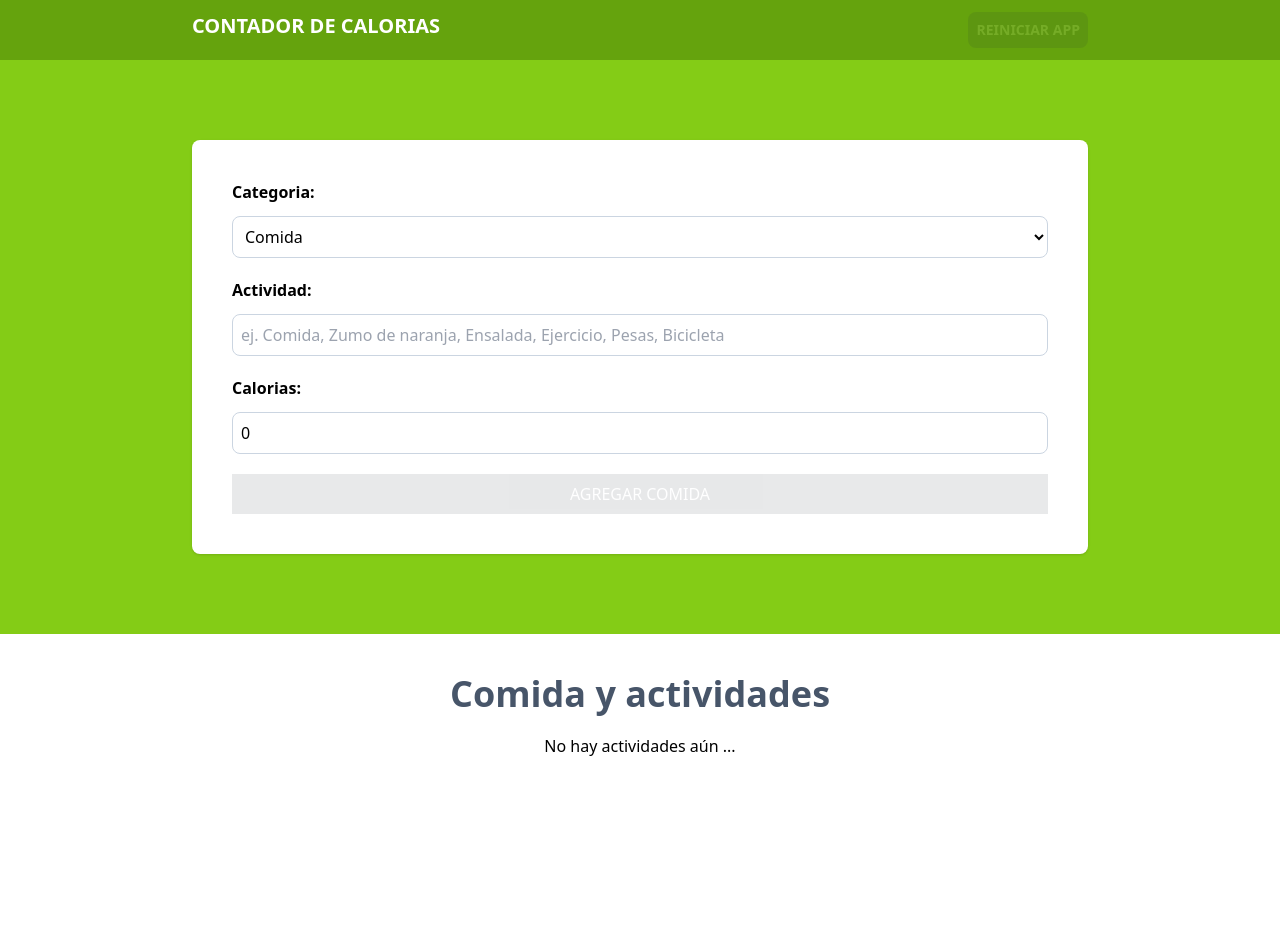
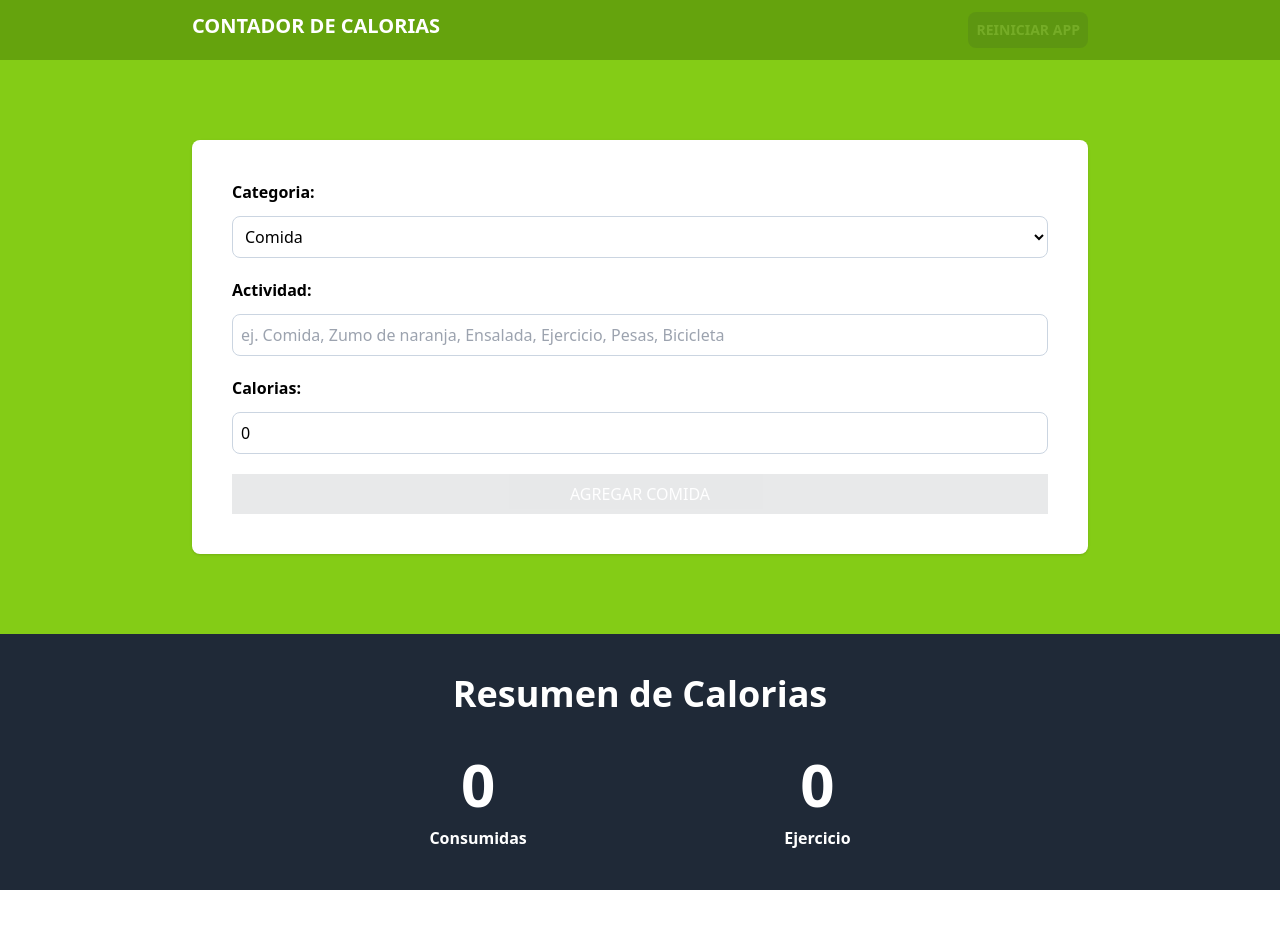
Before and after one commit to sakimay/calorie-tracker, a React app: page / in a window 1280 px wide. Shown: the top 934 px of the page. Before the commit the page ends 818 px from the top, so only its background shows below. Built offline with nearby package versions, Linux system fonts and the light colour scheme; the HTML template or start-up script is replaced by a standard one.

Commit message:
resumen calories

```diff
--- a/src/App.tsx
+++ b/src/App.tsx
@@ -2,6 +2,7 @@
 import { useEffect, useMemo, useReducer } from 'react'
 import { activityReducer, initialState } from './reducers/activity-reducer'
 import ActivityList from './components/ActivityList'
+import CalorieTracker from './components/CalorieTracker'
 
 function App() {
   const [state, dispatch] = useReducer(activityReducer, initialState)
@@ -37,6 +38,14 @@
         </div>
       </section>
 
+      <section className='bg-gray-800 py-10'>
+        <div className='max-w-4xl mx-auto'>
+          <CalorieTracker
+            activities={state.activities}
+          />
+        </div>
+      </section>
+
       <section className="p-10 mx-auto max-w-4xl">
         <ActivityList
           activities={state.activities}
--- /dev/null
+++ b/src/components/CalorieDisplay.tsx
@@ -0,0 +1,12 @@
+type CalorieDisplayProps = {
+    calories: number
+    text: string
+}
+export default function CalorieDisplay({ calories, text }: CalorieDisplayProps) {
+    return (
+        <p className="text-white font-bold rounded-full grid grid-cols-1 gap-3 text-center">
+            <span className="font-black text-6xl text-orange">{calories}</span>
+            {text}
+        </p>
+    )
+}
--- /dev/null
+++ b/src/components/CalorieTracker.tsx
@@ -0,0 +1,29 @@
+import { useMemo } from "react"
+import { Activity } from "../types"
+import CalorieDisplay from "./CalorieDisplay"
+
+type CalorieTrackerProps = {
+    activities: Activity[]
+}
+
+export default function CalorieTracker({ activities }: CalorieTrackerProps) {
+
+    //contadores
+    const caloriesCosumed = useMemo(() => activities.reduce((total, activity) => activity.category === 1 ? total + activity.calories : total, 0), [activities])
+    const caloriesBurned = useMemo(() => activities.reduce((total, activity) => activity.category === 2 ? total + activity.calories : total, 0), [activities])
+    return (
+        <>
+            <h2 className="text-4xl font-black text-center text-white">Resumen de Calorias</h2>
+            <div className="flex flex-col items-center md:flex-row md:justify-evenly gap-5 mt-10">
+                <CalorieDisplay
+                    calories={caloriesCosumed}
+                    text="Consumidas"
+                />
+                <CalorieDisplay
+                    calories={caloriesBurned}
+                    text="Ejercicio"
+                />
+            </div>
+        </>
+    )
+}
```
